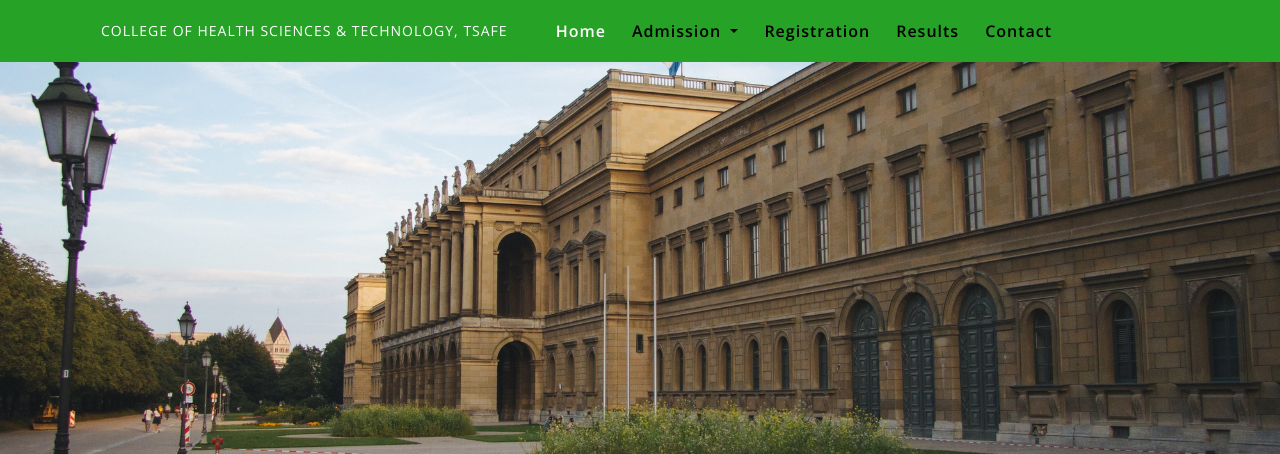
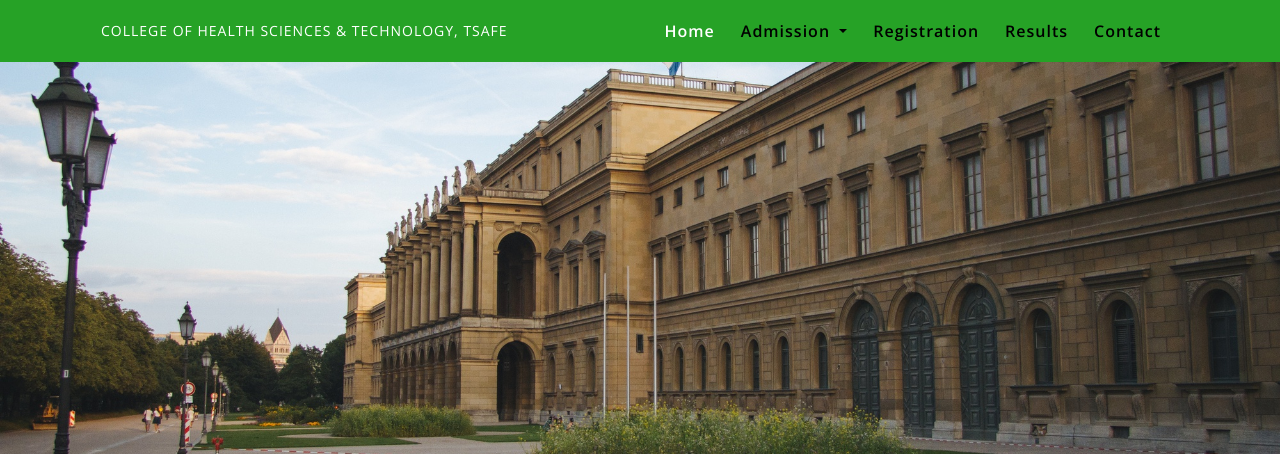
Before and after one commit to Namibra-Devs/pntc, a PHP site: page /gallery.php in a window 1280 px wide. Shown: the top 454 px of the page. Run offline with PHP 8.4, Linux system fonts and the light colour scheme.

Commit message:
Fix bugs on the homepage

```diff
--- a/css/style.css
+++ b/css/style.css
@@ -1657,6 +1657,11 @@ header > .navbar {
   margin-top: 5.5rem;
 }
 
+.navbar-collapse > ul {
+  width: 100%;
+  justify-content: right;
+}
+
 @media screen and (min-width: 1024px) {
   header .navbar-collapse {
     display: flex !important;
--- a/css/style1.css
+++ b/css/style1.css
@@ -54,6 +54,10 @@ body {
   min-height: 50%;
   margin-top: 5.5rem;
 }
+.navbar-collapse > ul {
+	width: 100%;
+	justify-content: right;
+  }
 
 @media screen and (min-width: 1024px) {
   header .navbar-collapse {
```
